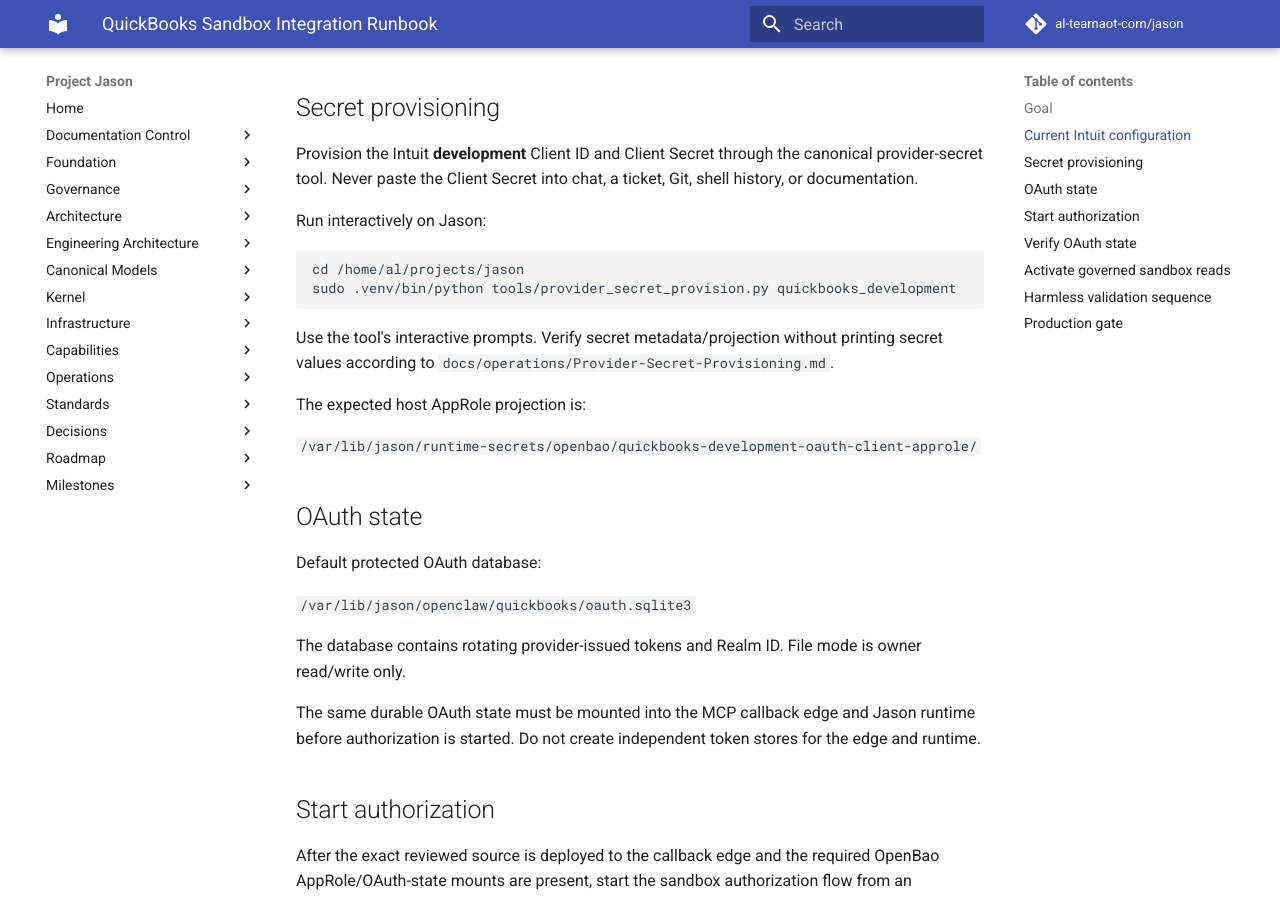
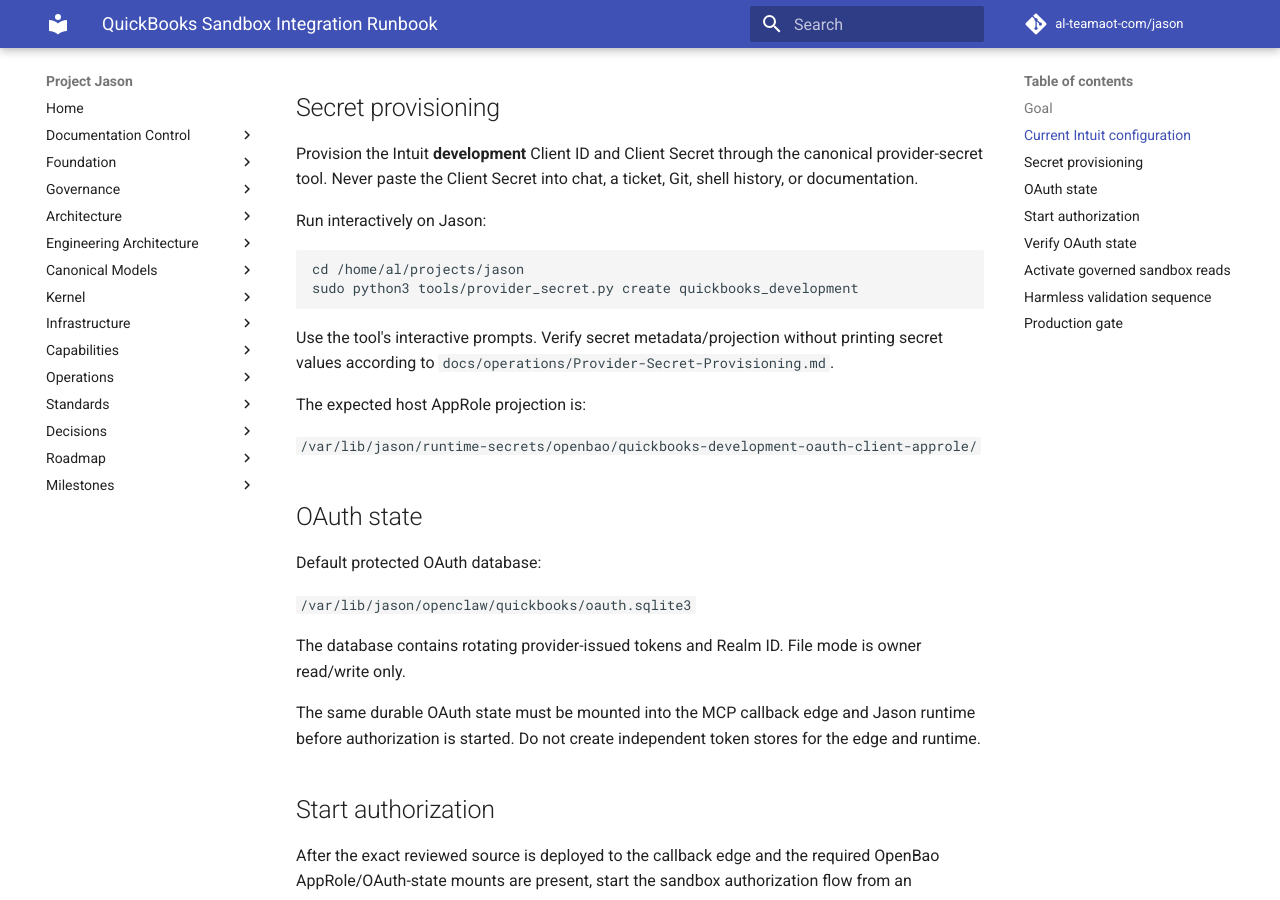
Before and after one commit to al-teamaot-com/jason, an MkDocs documentation site: the page built from docs/operations/QuickBooks-Sandbox-Integration.md, in a window 1280 px wide and 900 px high, scrolled down 659 px. Built offline with MkDocs 1.6.1 and Material for MkDocs 9.7.7, drawn with Linux system fonts in a browser that asks for light colours; comment, search, counter and statistics services are not loaded.

Commit message:
Use canonical CAS provider-secret lifecycle for QuickBooks

````diff
--- a/docs/operations/QuickBooks-Sandbox-Integration.md
+++ b/docs/operations/QuickBooks-Sandbox-Integration.md
@@ -26,7 +26,7 @@
 
 ```bash
 cd /home/al/projects/jason
-sudo .venv/bin/python tools/provider_secret_provision.py quickbooks_development
+sudo python3 tools/provider_secret.py create quickbooks_development
 ```
 
 Use the tool's interactive prompts. Verify secret metadata/projection without printing secret values according to `docs/operations/Provider-Secret-Provisioning.md`.
````
